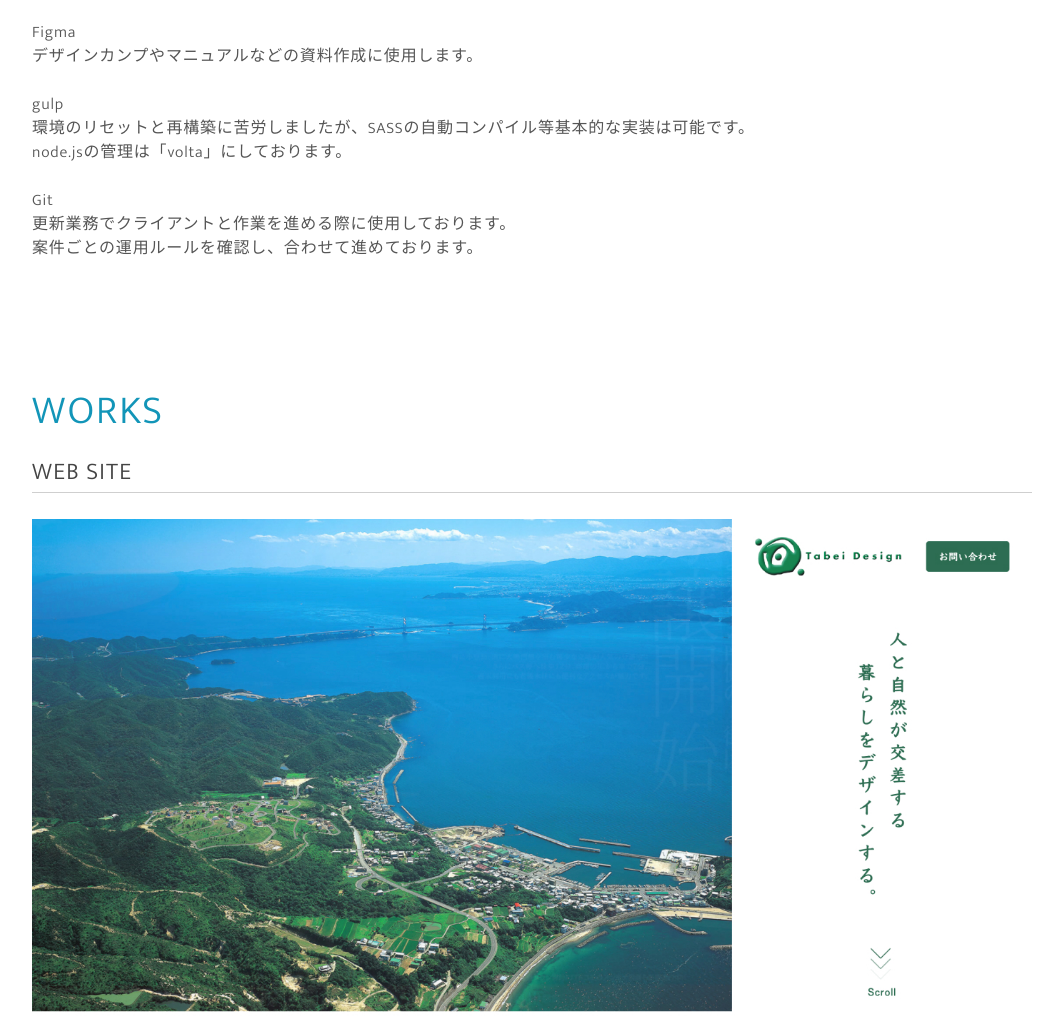
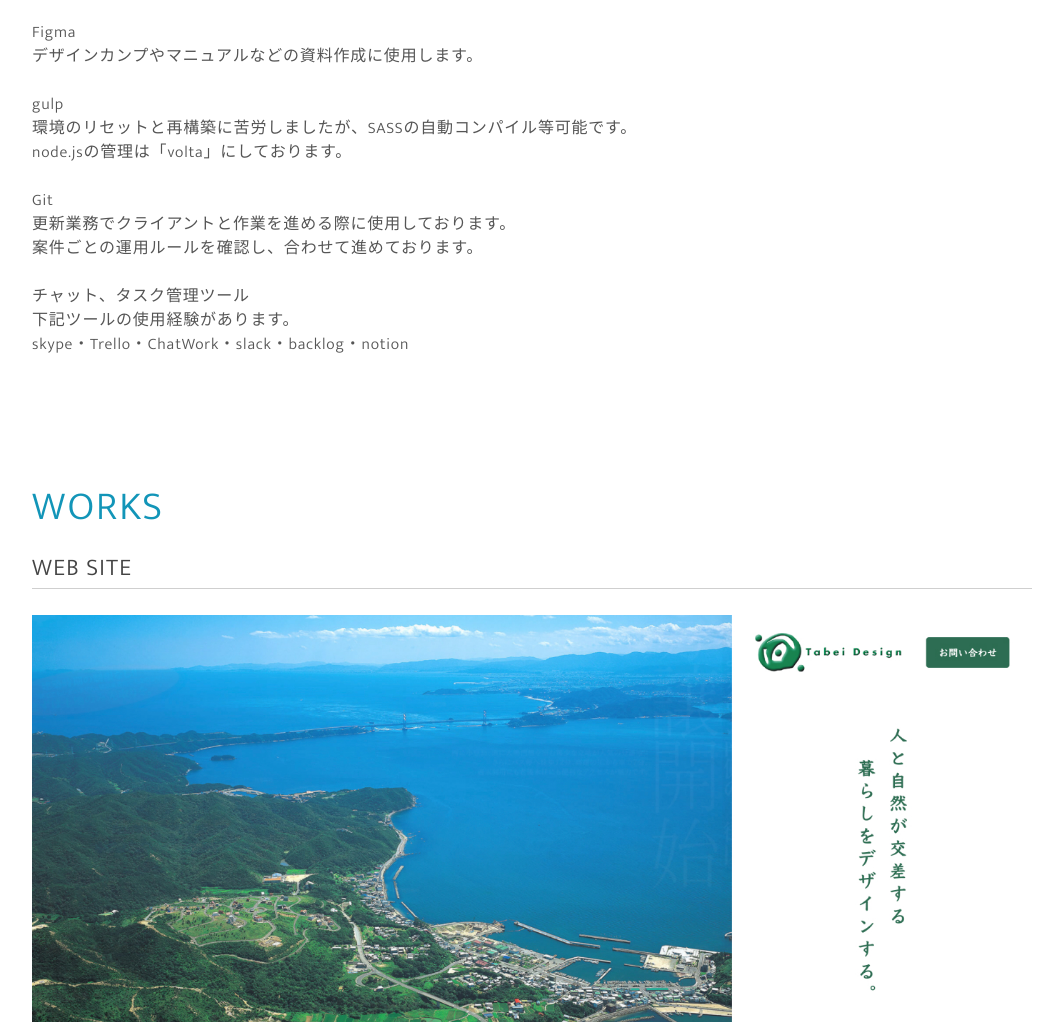
Before and after one commit to tomokaru/portfolio, a website: page index.html in a window 1280 px wide. Shown: the part 1883-2905 px from the top of the page, without its empty margins (108-1171 px from the left). Drawn offline with Linux system fonts and the light colour scheme.

Commit message:
[update]

```diff
--- a/index.html
+++ b/index.html
@@ -192,7 +192,7 @@
                 <img class="un_skill_img" src="" alt="">
                 <p class="un_skill_ttl">gulp</p>
                 <p class="un_skill_txt">
-                  環境のリセットと再構築に苦労しましたが、SASSの自動コンパイル等基本的な実装は可能です。<br>
+                  環境のリセットと再構築に苦労しましたが、SASSの自動コンパイル等可能です。<br>
                   node.jsの管理は「volta」にしております。
                 </p>
               </li>
@@ -202,6 +202,14 @@
                 <p class="un_skill_txt">
                   更新業務でクライアントと作業を進める際に使用しております。<br>
                   案件ごとの運用ルールを確認し、合わせて進めております。
+                </p>
+              </li>
+              <li class="un_skill_item">
+                <img class="un_skill_img" src="" alt="">
+                <p class="un_skill_ttl">チャット、タスク管理ツール</p>
+                <p class="un_skill_txt">
+                  下記ツールの使用経験があります。<br>
+                  skype・Trello・ChatWork・slack・backlog・notion
                 </p>
               </li>
             </ul>
@@ -293,7 +301,7 @@
                   <dd class="un_work_dd">ランディングページ</dd>
                   <dt class="un_work_dt">URL</dt>
                   <dd class="un_work_dd">
-                    <a class="un_work_link" href="https://xtoearnings-lp.web.app/" target="_blank" rel="noopener noreferrer">https://xtoearnings-lp.web.app//</a>
+                    <a class="un_work_link" href="https://xtoearnings-lp.web.app/" target="_blank" rel="noopener noreferrer">https://xtoearnings-lp.web.app/</a>
                   </dd>
                   <dt class="un_work_dt">デザイン</dt>
                   <dd class="un_work_dd">
```
